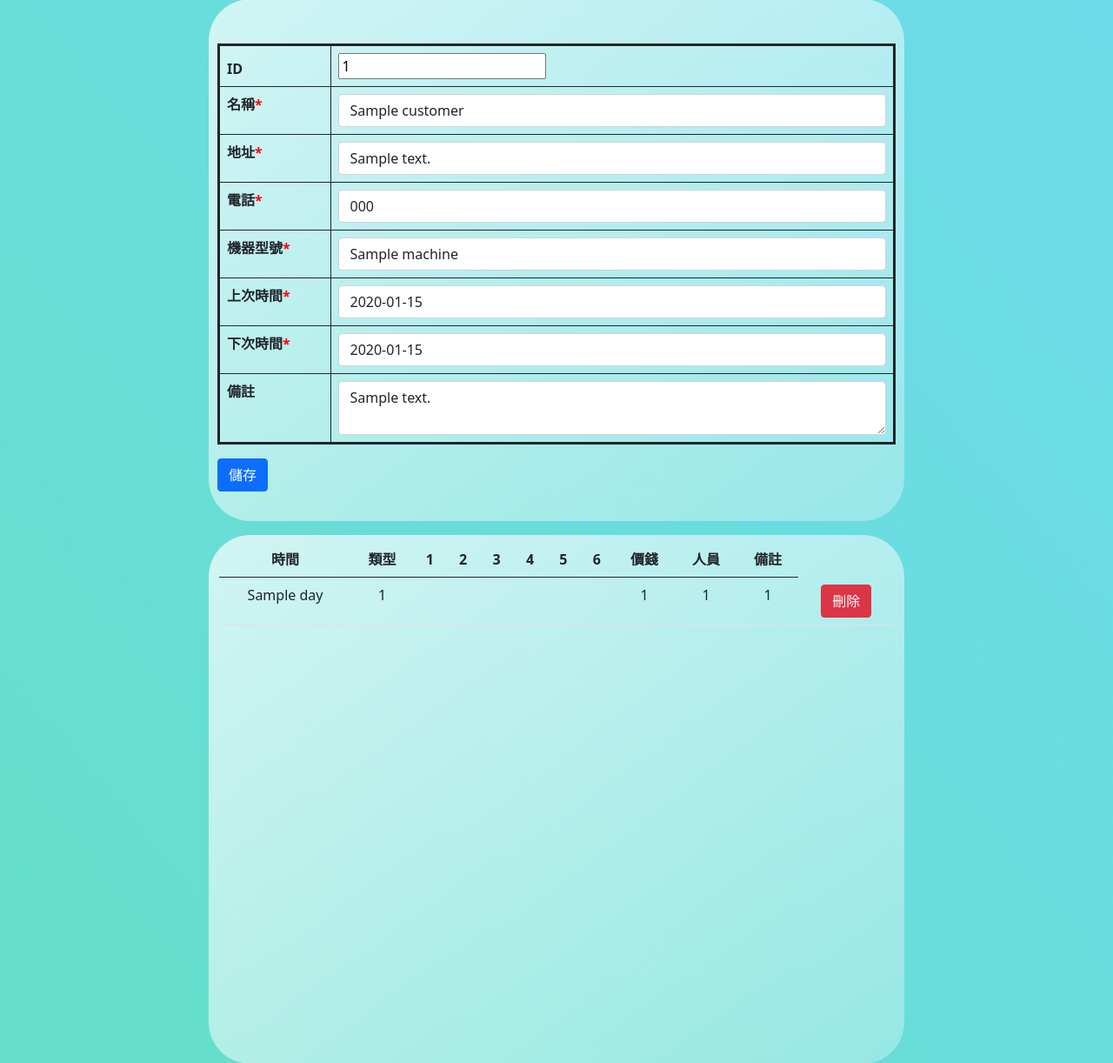
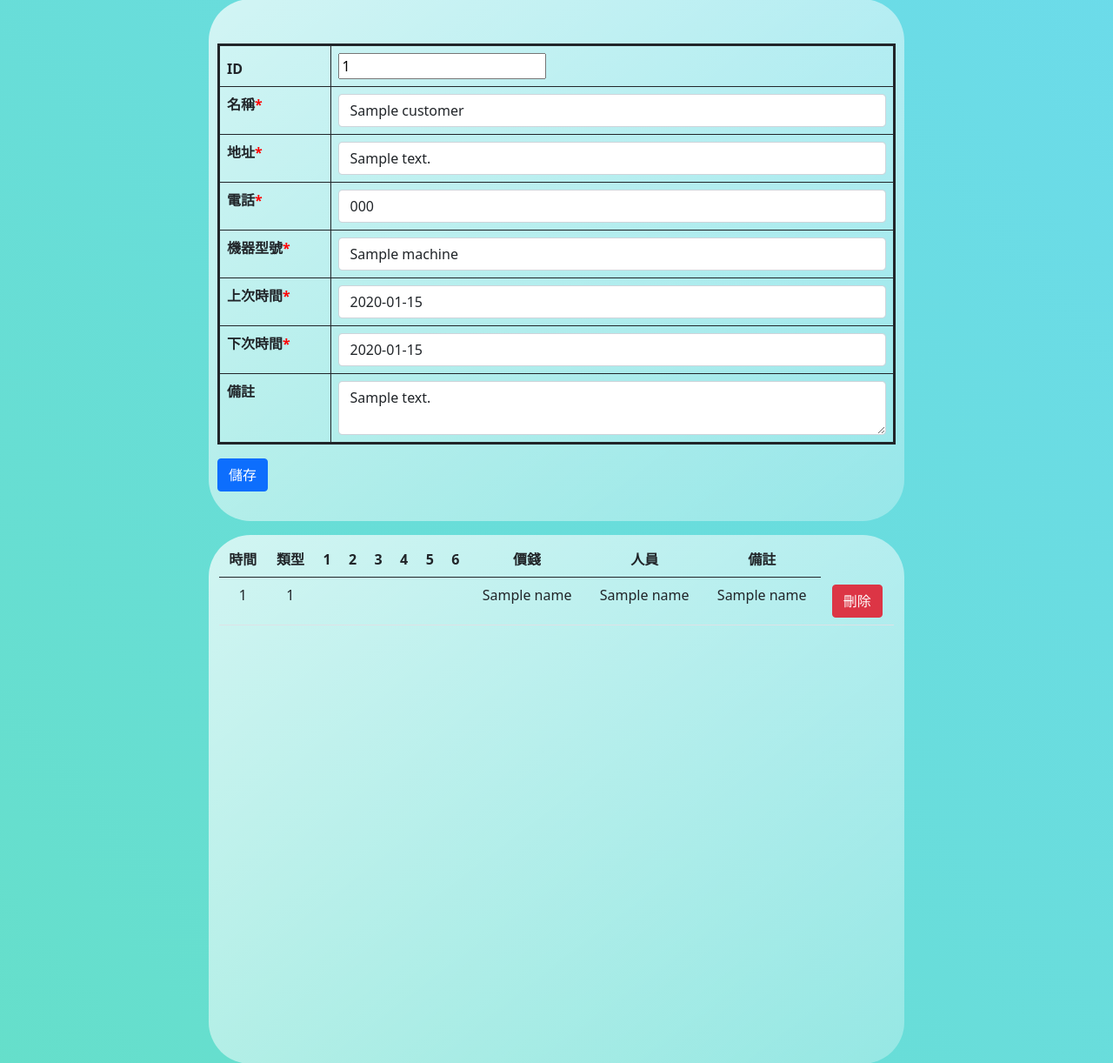
Before and after one commit to Timothychen00/linebot1, a Flask app: page /customers/1/edit/ in a window 1280 px wide. Shown: the part 130-1352 px from the top of the page at 87% size. Run offline with Flask 2, Linux system fonts and the light colour scheme; the visitor is signed in with stand-in values (Sample User, id 1); a database or web service that is not in the repository returns one stand-in record (values such as "Sample title").

Commit message:
其餘bug修正

```diff
--- a/Project/static/js/dynamic-load.js
+++ b/Project/static/js/dynamic-load.js
@@ -73,7 +73,7 @@ function find(type='dynamic',t_month=null,key_v=null,value_v=null){
                 <td>"+a[i][2]+"</td>\
                 <td>"+a[i][3]+"</td>\
                 <td>\
-                    <button type=\"button\" class=\"btn btn-danger\" data-bs-toggle=\"modal\" data-bs-target=\"#exampleModal"+a[i][0][1]+"\">刪除</button>\
+                    <button type=\"button\" class=\"btn btn-danger\" data-bs-toggle=\"modal\" data-bs-target=\"#exampleModal"+a[i][0]+"\">刪除</button>\
                     <div class=\"modal fade\" id=\"exampleModal"+a[i][0]+"\" tabindex=\"-1\" aria-labelledby=\"exampleModalLabel\" aria-hidden=\"true\">\
                         <div class=\"modal-dialog\">\
                             <div class=\"modal-content\">\
@@ -86,7 +86,7 @@ function find(type='dynamic',t_month=null,key_v=null,value_v=null){
                                 </div>\
                                 <div class=\"modal-footer\">\
                                     <button type=\"button\" class=\"btn btn-secondary\" data-bs-dismiss=\"modal\">取消</button>\
-                                    <button type=\"button\" class=\"btn btn-danger\" onclick=\"location.href=\'/customers/"+a[i][0][1]+"/delete/ \'\" >確認刪除</button>\
+                                    <button type=\"button\" class=\"btn btn-danger\" onclick=\"location.href=\'/customers/"+a[i][0]+"/delete/ \'\" >確認刪除</button>\
                                 </div>\
                             </div>\
                         </div>\
--- a/Project/templates/each-customer-edit.html
+++ b/Project/templates/each-customer-edit.html
@@ -144,26 +144,27 @@
                   </tr>
                 </thead>
                 <tbody>
-                    {% for day in result['logs'] %}
-                        {%for index in range(result['logs'][day]|length) %}
+                    {% for day_item in result['logs'] %}
+                      {%if day_item[1]%}
+                        {%for index in range(day_item[1]|length) %}
                             <tr>
-                                <td>{{day}}</td>
-                                <td>{{result['logs'][day][index][0]}}</td>
+                                <td>{{day_item[0]}}</td>
+                                <td>{{day_item[1][index][0]}}</td>
                                 {%for i in "ABCDEF" %}
                                     <td>
                                     <div style="width:10px!important;">
-                                    {%if i in result['logs'][day][index][1] %}
+                                    {%if i in day_item[1][index][1] %}
                                         &#10003;
                                     {%endif%}
                                     </div>
                                     </td>
                                 {%endfor%}
-                                <td>{{result['logs'][day][index][4]}}</td>
-                                <td>{{result['logs'][day][index][2]}}</td>
-                                <td>{{result['logs'][day][index][3]}}</td>
+                                <td>{{day_item[1][index][4]}}</td>
+                                <td>{{day_item[1][index][2]}}</td>
+                                <td>{{day_item[1][index][3]}}</td>
                                 <td>
-                                    <button type="button" class="btn btn-danger" data-bs-toggle="modal" data-bs-target="#exampleModal{{result['_id']}}">刪除</button>
-                                    <div class="modal fade" id="exampleModal{{result['_id']}}" tabindex="-1" aria-labelledby="exampleModalLabel" aria-hidden="true">
+                                    <button type="button" class="btn btn-danger" data-bs-toggle="modal" data-bs-target="#exampleModal{{index}}{{day_item[0]}}">刪除</button>
+                                    <div class="modal fade" id="exampleModal{{index}}{{day_item[0]}}" tabindex="-1" aria-labelledby="exampleModalLabel" aria-hidden="true">
                                         <div class="modal-dialog">
                                             <div class="modal-content">
                                                 <div class="modal-header">
@@ -175,7 +176,7 @@
                                                 </div>
                                                 <div class="modal-footer">
                                                     <button type="button" class="btn btn-secondary" data-bs-dismiss="modal">取消</button>
-                                                    <button type="button" class="btn btn-danger" onclick="location.href='/customers/{{result['_id']}}/delete_log?log_id={{index}}&date={{day}}'">確認刪除</button>
+                                                    <button type="button" class="btn btn-danger" onclick="location.href='/customers/{{result['_id']}}/delete_log?log_id={{index}}&date={{day_item[0]}}'">確認刪除</button>
                                                 </div>
                                             </div>
                                         </div>
@@ -183,6 +184,7 @@
                                 </td>
                             </tr>
                         {%endfor%}
+                        {%endif%}
                     {% endfor %}
                 </tbody>
               </table>
```
